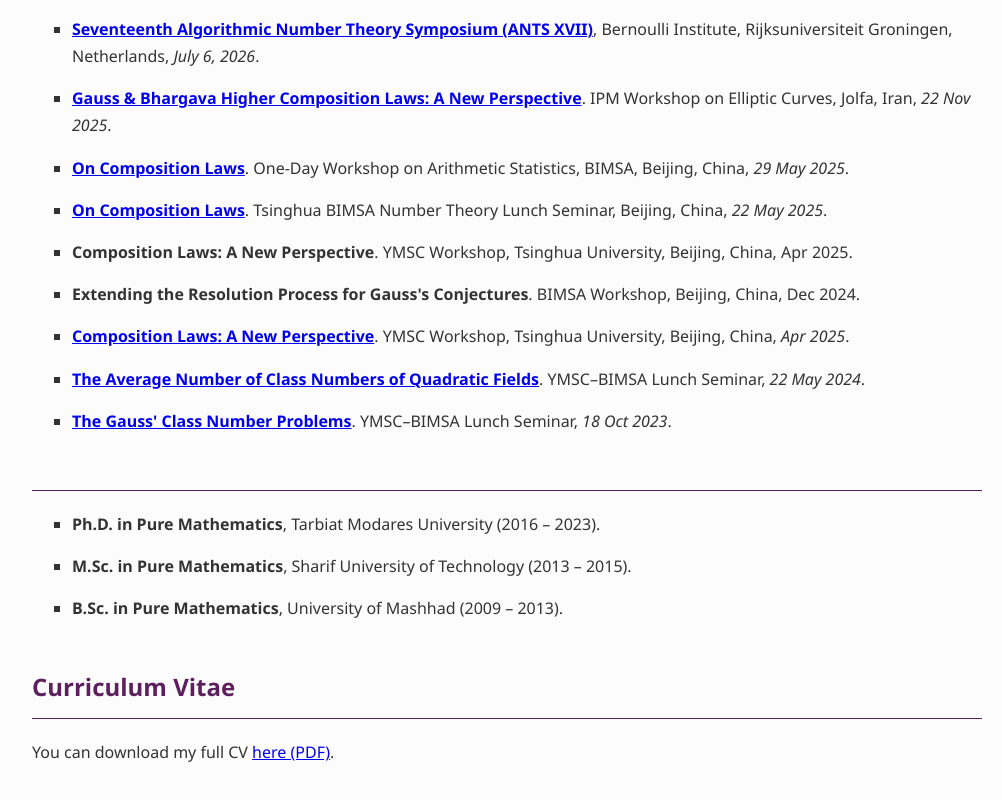
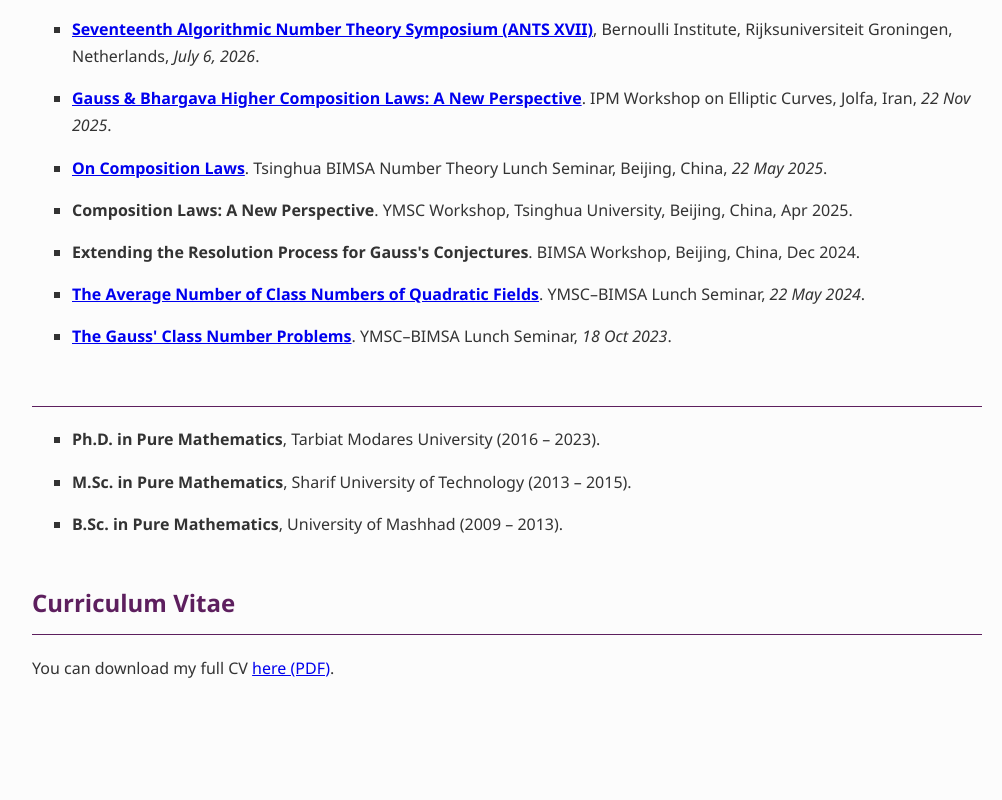
Before and after one commit to AmiriFarahnaz/FarahnazAmiri, a plain HTML site: page index.html in a window 1280 px wide. Shown: the part 1076-1876 px from the top of the page, without its empty margins (133-1135 px from the left). After the commit the page ends 1814 px from the top, so only its background shows below. Drawn offline with nearby package versions, Linux system fonts and the light colour scheme.

Commit message:
Update index.html

```diff
--- a/index.html
+++ b/index.html
@@ -82,11 +82,6 @@
     <em>22 Nov 2025</em>.
 </li>
 
-<li>
-    <a href="https://www.bimsa.cn/research/workshop/ongoing/page_5.html" target="_blank"><strong>On Composition Laws</strong></a>.
-    One-Day Workshop on Arithmetic Statistics, BIMSA, Beijing, China,
-    <em>29 May 2025</em>.
-</li>
 
 <li>
     <a href="https://www.bimsa.cn/research/workshop/ongoing/page_5.html" target="_blank"><strong>On Composition Laws</strong></a>.
@@ -95,11 +90,6 @@
 </li>
 <li><strong>Composition Laws: A New Perspective</strong>. YMSC Workshop, Tsinghua University, Beijing, China, Apr 2025.</li>
         <li><strong>Extending the Resolution Process for Gauss's Conjectures</strong>. BIMSA Workshop, Beijing, China, Dec 2024.</li>
-<li>
-    <a href="https://ymsc.tsinghua.edu.cn/en/info/1053/2401.htm" target="_blank"><strong>Composition Laws: A New Perspective</strong></a>.
-    YMSC Workshop, Tsinghua University, Beijing, China,
-    <em>Apr 2025</em>.
-</li>
 
 <li>
     <a href="https://arxiv.org/abs/2601.19288" target="_blank"><strong>The Average Number of Class Numbers of Quadratic Fields</strong></a>.
```
